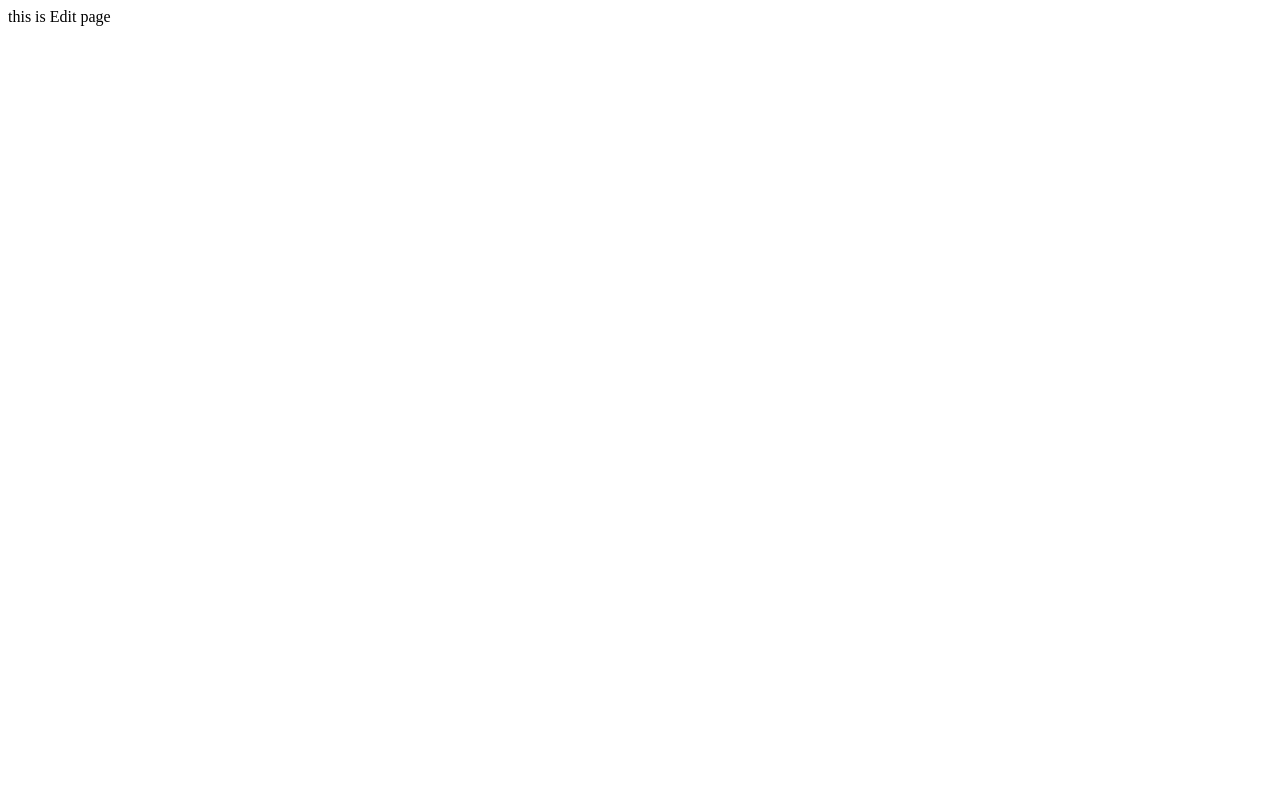
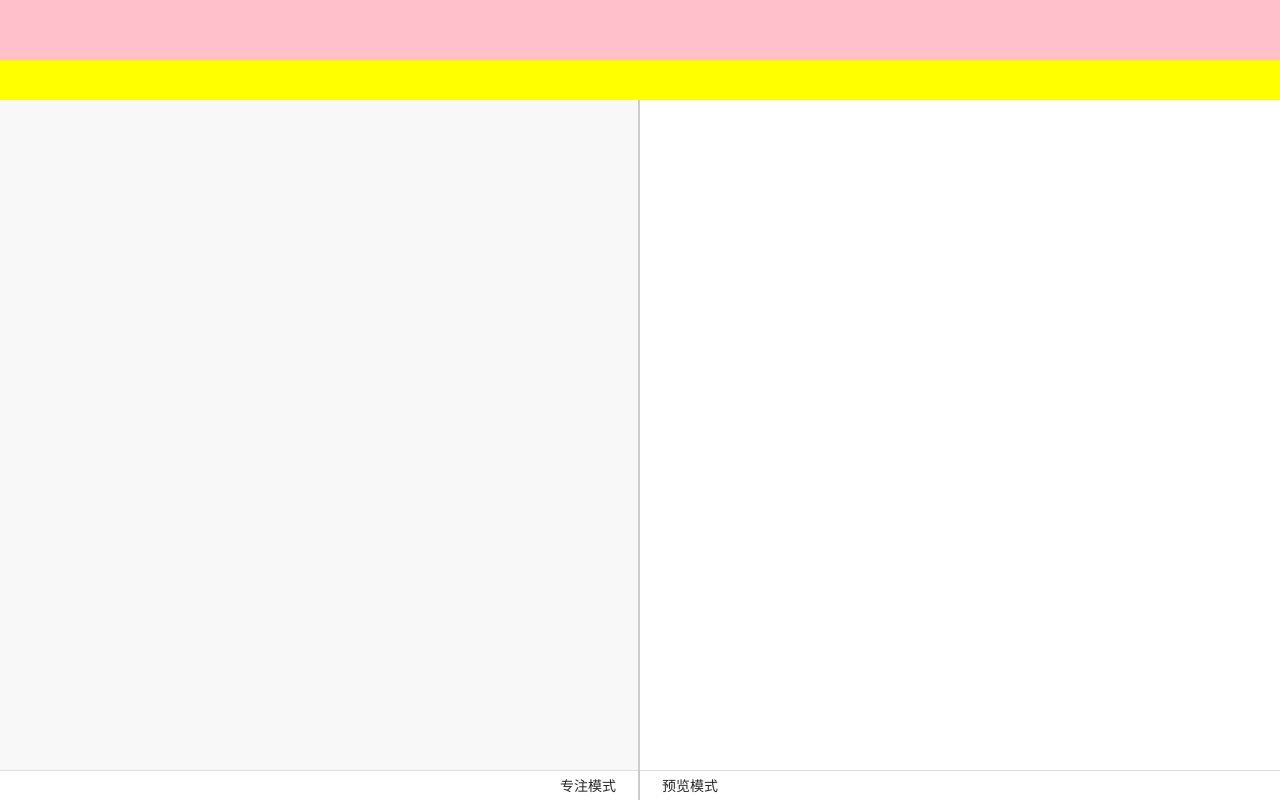
Before and after one commit to Zen-Uni/tech-training-camp-frontend, a React (Create React App) app in the folder client/: page /edit in a window 1280 px wide. Built offline with nearby package versions, Linux system fonts and the light colour scheme.

Commit message:
feat: Edit 页面的布局完成，实现富文本缩进控制

```diff
--- a/client/package.json
+++ b/client/package.json
@@ -6,6 +6,7 @@
     "@testing-library/jest-dom": "^5.11.4",
     "@testing-library/react": "^11.1.0",
     "@testing-library/user-event": "^12.1.10",
+    "antd": "^4.12.3",
     "react": "^17.0.1",
     "react-dom": "^17.0.1",
     "react-redux": "^7.2.2",
--- a/client/src/index.js
+++ b/client/src/index.js
@@ -1,6 +1,9 @@
 import React from 'react'
 import ReactDOM from 'react-dom'
 import App from './App'
+
+// import ant-design style
+import 'antd/dist/antd.css'
 
 
 ReactDOM.render(
--- /dev/null
+++ b/client/src/modules/Edit/EditLeft.jsx
@@ -0,0 +1,57 @@
+/**
+ * @description markdown 编辑区域
+ * @author Uni
+ */
+
+import React, { useRef } from 'react'
+
+// import components style
+import {
+    EditContent,
+} from './style'
+
+function EditLeft(props) {
+
+    const { editFocus } = props
+
+    const contentEl = useRef(null)
+
+
+
+    const handleEdit = e => {
+        console.log(contentEl.current.innerText)
+        if (e.keyCode === 9) {
+            e.preventDefault()
+
+            // 获取光标的range对象 event.view 是一个window对象
+            let range = e.view.getSelection().getRangeAt(0);
+            // 光标的偏移位置
+            let offset = range.startOffset;
+            // 新建一个span元素
+            let span = document.createElement('span');
+            // 四个 表示四个空格
+            span.innerHTML = '    ';
+            // 创建一个新的range对象
+            let newrange = document.createRange();
+            // 设置新的range的位置，也是插入元素的位置
+            newrange.setStart(range.startContainer, offset);
+            newrange.setEnd(range.startContainer, offset);
+            newrange.collapse(true);
+            newrange.insertNode(span);
+            // 去掉旧的range对象，用新的range对象替换
+            e.view.getSelection().removeAllRanges();
+            e.view.getSelection().addRange(range);
+            // 将光标的位置向后移动一个偏移量，放到加入的四个空格后面
+            range.setStart(span, 1);
+            range.setEnd(span, 1);
+        }
+    }
+
+    return (
+        <EditContent contentEditable="true" className={editFocus ? "content-focus" : ''} onKeyDown={handleEdit} ref={contentEl} id="contentEl">
+
+        </EditContent>
+    )
+}
+
+export default EditLeft
--- a/client/src/modules/Edit/index.jsx
+++ b/client/src/modules/Edit/index.jsx
@@ -1,8 +1,64 @@
-import React from 'react'
+/**
+ * @description markdown 编辑页面父组件，用于挂载页面布局组件
+ * @author Uni
+ */
+
+import React, { useState } from 'react'
+
+
+// import style components
+import {
+    EditWrapper,
+    EditHeaderWrapper,
+    EditToolWrapper,
+    EditContentWrapper,
+    ContentLeftWrapper,
+    ContentRightWrapper,
+    ContentFooter,
+} from './style'
+
+// import subcomponents
+import EditLeft from './EditLeft'
 
 function Edit() {
+
+    const [editFocus, setEditFocus] = useState(false)
+
+
+
     return (
-        <div>this is Edit page</div>
+        <EditWrapper>
+            {/* 顶部组件，挂载文章标题组件、头像组件、发布按钮组件 */}
+            <EditHeaderWrapper>
+            </EditHeaderWrapper>
+
+            {/* markdown 快捷工具栏组件 */}
+            <EditToolWrapper>
+            </EditToolWrapper>
+
+            {/* markdown 内容区容器 */}
+            <EditContentWrapper>
+
+                {/* 左侧 */}
+                <ContentLeftWrapper className={ editFocus ? 'handle_focus' : '' }>
+
+                    <EditLeft editFocus={editFocus}/>
+
+                    <ContentFooter className="footer-left">
+                        <div className="footer-button footer-button-left" onClick={() => setEditFocus((editFocus) => !editFocus)}>专注模式</div>
+                    </ContentFooter>
+                </ContentLeftWrapper>
+
+                {/* 右侧 */}
+                <ContentRightWrapper>
+                    <ContentFooter className="footer-right">
+                        <div className="footer-button footer-button-right">预览模式</div>
+                    </ContentFooter>
+                </ContentRightWrapper>
+
+            </EditContentWrapper>
+
+        </EditWrapper>
     )
 }
 
--- /dev/null
+++ b/client/src/modules/Edit/style.js
@@ -0,0 +1,135 @@
+import styled from 'styled-components'
+
+export const EditWrapper = styled.div`
+    position: absolute;
+    height: 100%;
+    width: 100%;
+    background-color: black;
+    overflow: hidden;
+    box-sizing: border-box;
+    min-width: 1000px;
+`
+
+export const EditHeaderWrapper = styled.div`
+    position: relative;
+    height: 60px;
+    width: 100%;
+    background-color: pink;
+`
+
+export const EditToolWrapper = styled.div`
+    position: relative;
+    height: 40px;
+    width: 100%;
+    background-color: yellow;
+`
+
+export const EditContentWrapper = styled.div`
+    position: absolute;
+    top: 100px;
+    bottom: 0px;
+    left: 0px;
+    right: 0px;
+    margin: auto;
+    background: #ccc;
+`
+
+// 左侧编辑区容器
+export const ContentLeftWrapper = styled.div`
+    position: relative;
+    height: 100%;
+    width: 50%;
+    background-color: #f8f8f8;
+    float: left;
+    overflow: hidden;
+    transition: all .4s ease;
+    border-right: 2px solid #ccc;
+    &.handle_focus {
+        width: 100% !important;
+    }
+`
+
+// 右侧内容渲染区容器
+export const ContentRightWrapper = styled.div`
+    position: relative;
+    height: 100%;
+    background-color: white;
+    overflow: hidden;
+`
+
+
+export const ContentFooter = styled.div`
+    position: absolute;
+    height: 30px;
+    width: 100%;
+    bottom: 0px;
+    background-color: white;
+    border-top: 1px solid #ddd;
+
+    /* &.footer-left {
+        border-right: 1px solid #ddd;
+    }
+
+    &.footer-right {
+        border-left: 1px solid #ddd;
+    } */
+
+    & .footer-button {
+        height: 100%;
+        width: 80px;
+        text-align: center;
+        line-height: 30px;
+        font-size: 14px;
+        cursor: pointer;
+    }
+
+    & .footer-button-left {
+        position: absolute;
+        right: 10px;
+    }
+
+    & .footer-button-right {
+        position: absolute;
+        left: 10px;
+    }
+`
+
+// markdown edit components style
+export const EditContent = styled.div`
+    position: absolute;
+    top: 0;
+    bottom: 30px;
+    left: 0px;
+    right: 0px;
+    margin: auto;
+    /* background-color: pink; */
+    /* overflow-y: scroll; */
+    outline: none;
+    box-sizing: border-box;
+    overflow-x: hidden;
+    padding: 10px 20px;
+    transition: padding .4s ease;
+    &.content-focus {
+        padding: 30px 40px;
+        text-align: center;
+    }
+
+
+    &::-webkit-scrollbar {
+        width: 7px;
+    }
+
+    &::-webkit-scrollbar-thumb {
+        width: 7px;
+        border-radius: 5px;
+        -webkit-box-shadow: inset 0 0 5px rgba(0,0,0,0.1);
+        background: rgba(0,0,0,0.1);
+        /* scrollbar-arrow-color:red; */
+    }
+
+    &::-webkit-scrollbar-track {/*滚动条里面轨道*/
+        /* -webkit-box-shadow: inset 0 0 5px rgba(0,0,0,0.2); */
+        border-radius: 0;
+        background: #eee;
+    }
+`
```
Also changed, not shown: 1 other file (tests, documents, lock files or other folders).
